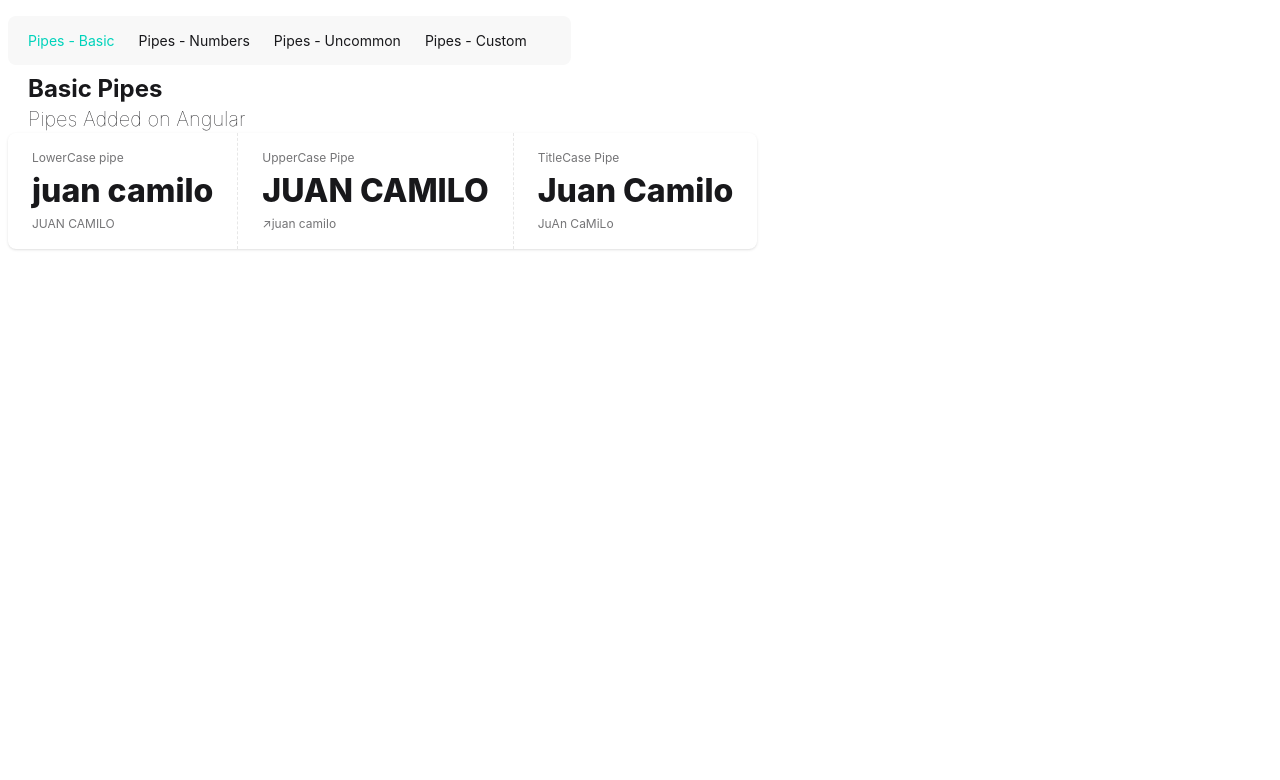
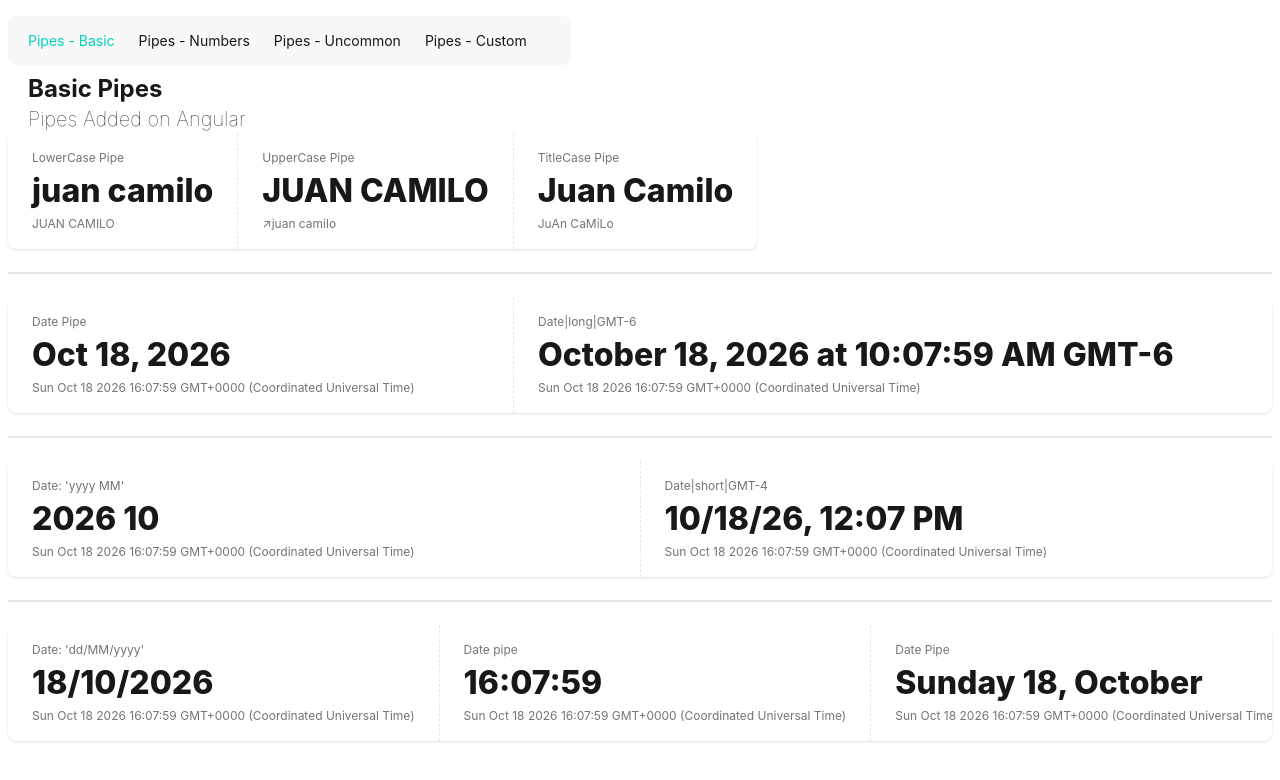
Before and after one commit to Mr-Machine98/05-pipes-app, an Angular app: page /basic in a window 1280 px wide. Shown: the top 780 px of the page. Built offline with nearby package versions, Linux system fonts and the light colour scheme.

Commit message:
Agregamos pipe de fechas para tratar fechas con signals.

```diff
--- a/src/app/pages/basic-page/basic-page.html
+++ b/src/app/pages/basic-page/basic-page.html
@@ -5,7 +5,7 @@
 
 <div class="stats stats-vertical lg:stats-horizontal shadow">
   <div class="stat">
-    <div class="stat-title">LowerCase pipe</div>
+    <div class="stat-title">LowerCase Pipe</div>
     <div class="stat-value">{{nameUpper() | lowercase}}</div>
     <div class="stat-desc">{{nameUpper()}}</div>
   </div>
@@ -22,3 +22,50 @@
     <div class="stat-desc">{{fullName()}}</div>
   </div>
 </div>
+
+<div class="divider"></div>
+
+<div class="stats stats-vertical lg:stats-horizontal shadow w-full">
+  <div class="stat">
+    <div class="stat-title">Date Pipe</div>
+    <div class="stat-value">{{customDate() | date}}</div>
+    <div class="stat-desc">{{customDate()}}</div>
+  </div>
+  <div class="stat">
+    <div class="stat-title">Date|long|GMT-6</div>
+    <div class="stat-value">{{customDate() | date:'long':'GMT-6'}}</div>
+    <div class="stat-desc">{{customDate()}}</div>
+  </div>
+</div>
+<div class="divider"></div>
+<div class="stats stats-vertical lg:stats-horizontal shadow w-full">
+  <div class="stat">
+    <div class="stat-title">Date: 'yyyy MM'</div>
+    <div class="stat-value">{{customDate() | date:'yyyy MM'}}</div>
+    <div class="stat-desc">{{customDate()}}</div>
+  </div>
+  <div class="stat">
+    <div class="stat-title">Date|short|GMT-4</div>
+    <div class="stat-value">{{customDate() | date:'short':'GMT-4'}}</div>
+    <div class="stat-desc">{{customDate()}}</div>
+  </div>
+</div>
+
+<div class="divider"></div>
+<div class="stats stats-vertical lg:stats-horizontal shadow w-full">
+  <div class="stat">
+    <div class="stat-title">Date: 'dd/MM/yyyy'</div>
+    <div class="stat-value">{{customDate() | date:'dd/MM/yyyy'}}</div>
+    <div class="stat-desc">{{customDate()}}</div>
+  </div>
+  <div class="stat">
+    <div class="stat-title">Date pipe</div>
+    <div class="stat-value">{{customDate() | date:'HH:mm:ss'}}</div>
+    <div class="stat-desc">{{customDate()}}</div>
+  </div>
+  <div class="stat">
+    <div class="stat-title">Date Pipe</div>
+    <div class="stat-value">{{customDate() | date:'EEEE d, MMMM'}}</div>
+    <div class="stat-desc">{{customDate()}}</div>
+  </div>
+</div>
--- a/src/app/pages/basic-page/basic-page.ts
+++ b/src/app/pages/basic-page/basic-page.ts
@@ -1,12 +1,13 @@
-import { LowerCasePipe, TitleCasePipe, UpperCasePipe } from '@angular/common';
-import { ChangeDetectionStrategy, Component, signal } from '@angular/core';
+import { DatePipe, LowerCasePipe, TitleCasePipe, UpperCasePipe } from '@angular/common';
+import { ChangeDetectionStrategy, Component, effect, signal } from '@angular/core';
 
 @Component({
   selector: 'app-basic-page',
   imports: [
     LowerCasePipe,
     UpperCasePipe,
-    TitleCasePipe
+    TitleCasePipe,
+    DatePipe
   ],
   templateUrl: './basic-page.html',
   changeDetection: ChangeDetectionStrategy.OnPush,
@@ -17,4 +18,13 @@
   nameUpper = signal('JUAN CAMILO');
   fullName = signal('JuAn CaMiLo');
 
+  customDate = signal(new Date());
+
+  tickingDateEffect = effect((onCleanup) => {
+    const interval = setInterval(() => {
+      this.customDate.set(new Date());
+    }, 1000);
+    onCleanup(() => clearInterval(interval));
+  });
+
 }
```
